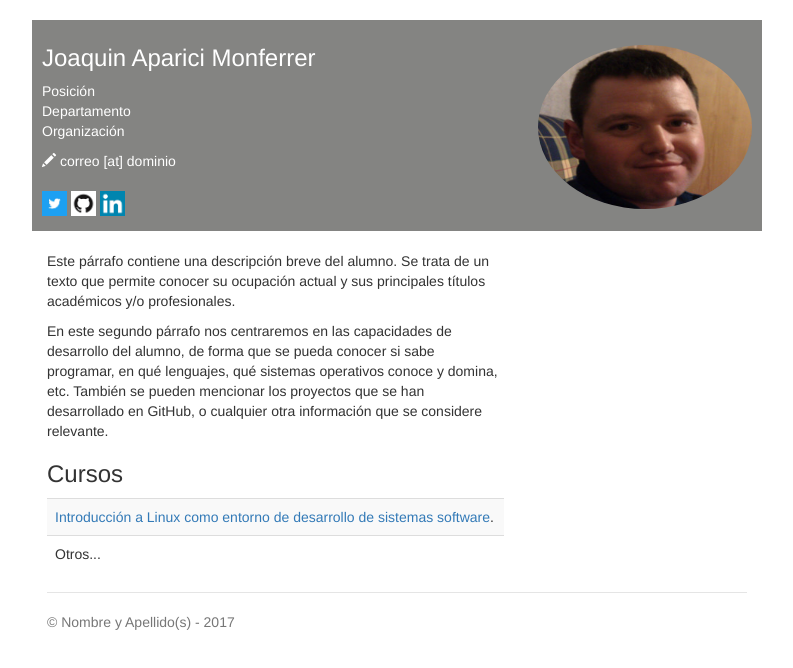
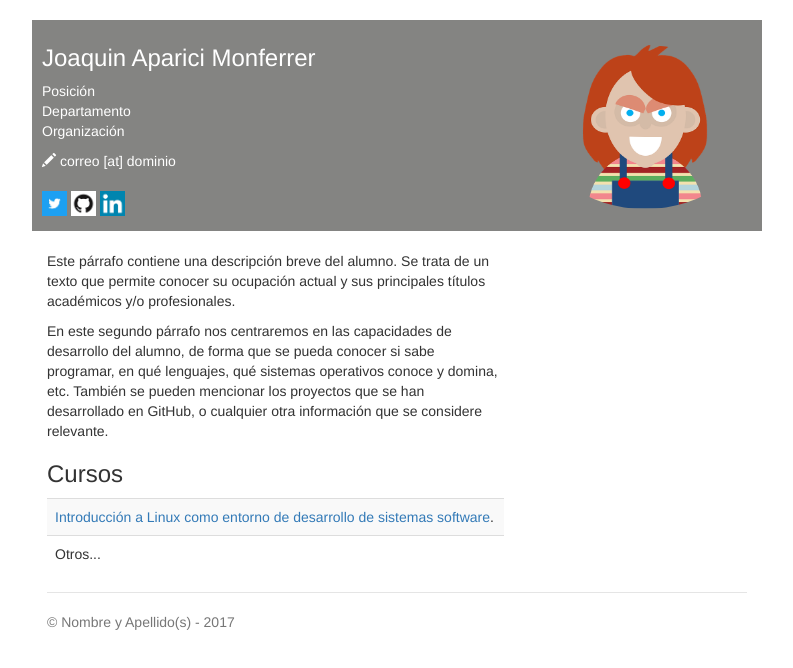
Before and after one commit to caracolmaker/caracolmaker.github.io, a plain HTML site: page index.html in a window 1280 px wide. Shown: the whole page, without its empty margins (243-1036 px from the left). Drawn offline with nearby package versions, Linux system fonts and the light colour scheme.

Commit message:
segunda version de la web3

```diff
--- a/index.html
+++ b/index.html
@@ -17,7 +17,7 @@
   <body>
     <div class="container header-bar">
       <!--Sustituir por los datos del alumno-->
-      <h3>Joaquin Aparici Monferrer<span><img style="width: 214px; height: 164px;" class='img-circle' alt="Nombre y Apellido(s)" src="img/foto.jpg" align="right"></span></h3>
+      <h3>Joaquin Aparici Monferrer<span><img style="width: 214px; height: 164px;" class='img-circle' alt="Nombre y Apellido(s)" src="img/foto.png" align="right"></span></h3>
       <p>
         <!--Sustituir por los datos del alumno-->
         Posición<br>
```
